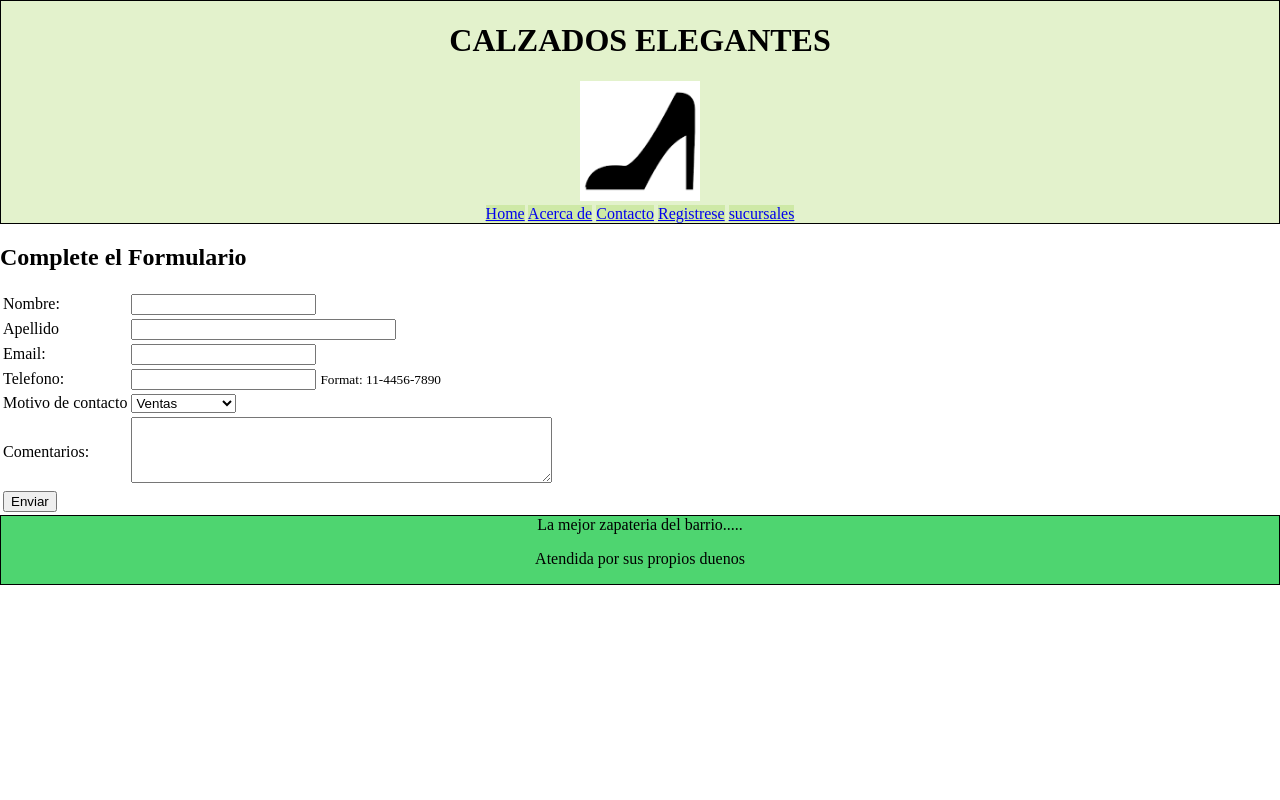
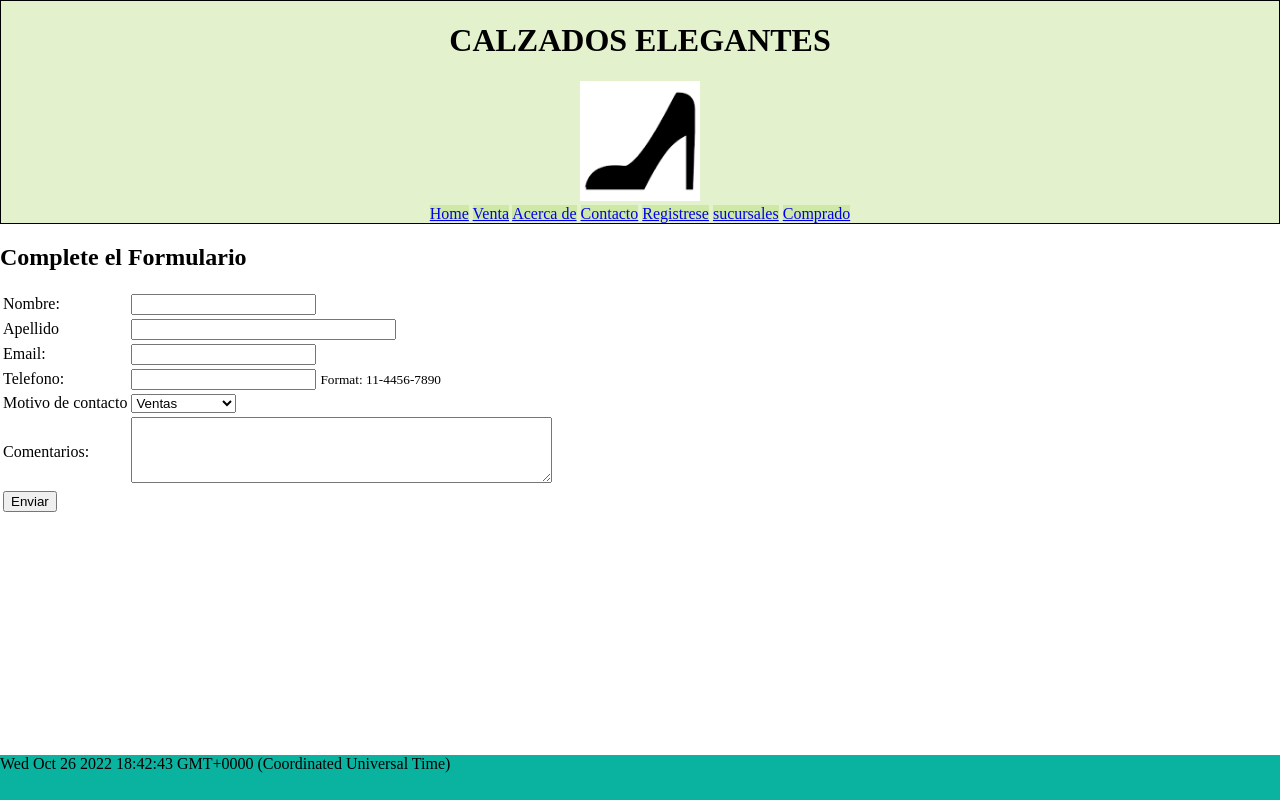
Before and after one commit to Marcepe2022/MiRepo, a plain HTML site: page Contacto.html in a window 1280 px wide. Drawn offline with Linux system fonts and the light colour scheme.

Commit message:
se agrega footer y header.  a contacto.html
se agrega footer y header. Y también se corrige patron para completar el télefóno por xx-xxxx-xxxx

```diff
--- a/Contacto.html
+++ b/Contacto.html
@@ -13,14 +13,18 @@
 
 <div id="contenedor">
     <header>
+        <div><contador></contador></div>
         <div class="item item1"><h1>CALZADOS ELEGANTES</h1>
             <div><img src="img/descarga.png" alt=""></div>
             <nav >
-                   <a style="background-color: rgba(147, 203, 56, 0.254);" href="index.html">Home</a>
+                <a style="background-color: rgba(147, 203, 56, 0.254);" href="zapateria.html">Home</a>
+
+               <a style="background-color: rgba(147, 203, 56, 0.254);" href="index.html">Venta</a>
                <a style="background-color: rgba(147, 203, 56, 0.254);" href="About.html">Acerca de</a>
                <a style="background-color: rgba(147, 203, 56, 0.254);" href="Contacto.html">Contacto</a>
                <a style="background-color: rgba(147, 203, 56, 0.254);" href="Registrese.html">Registrese</a>
                <a style="background-color: rgba(147, 203, 56, 0.254) ;" href="sucursales.html">sucursales</a>
+               <a style="background-color: rgba(147, 203, 56, 0.254) ;" href="Carrito.html">Comprado</a>
 
             </nav>
         </div>
@@ -48,7 +52,7 @@
     <tr>
         <td> <label for="telefono">Telefono: </label></td>
         <td> <input type="tel" id="phone" name="phone" class="formulario__input"
-            pattern="[0-9]{3}-[0-9]{3}-[0-9]{4}"
+            pattern="[0-9]{2}-[0-9]{4}-[0-9]{4}"
             required>
             <small>Format: 11-4456-7890</small>
         </td>
@@ -75,9 +79,15 @@
 
 </table>
 </form>
-<DIV class="item item4" align="center">La mejor zapateria del barrio.....
-    <br><p>Atendida por sus propios duenos</p>
-</DIV>
+<footer class="footer">
+
+    <div id="current_date" class="footer"></p>
+        <script>
+                  document.getElementById("current_date").innerHTML = Date();
+                  </script>
+              </div>
+
+</footer>
 </div>
 
 </body>
```
Lines whose indentation alone changed are shown as unchanged.
